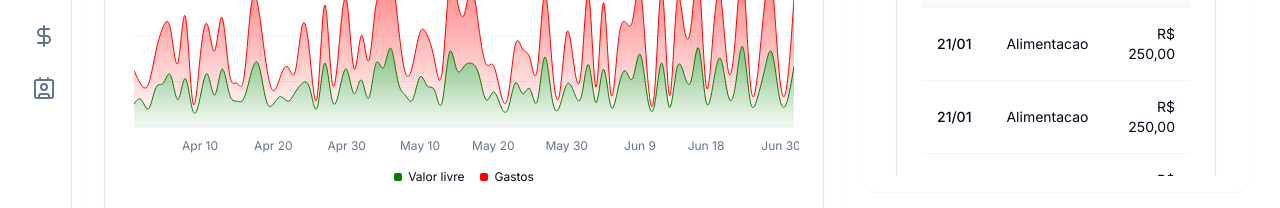
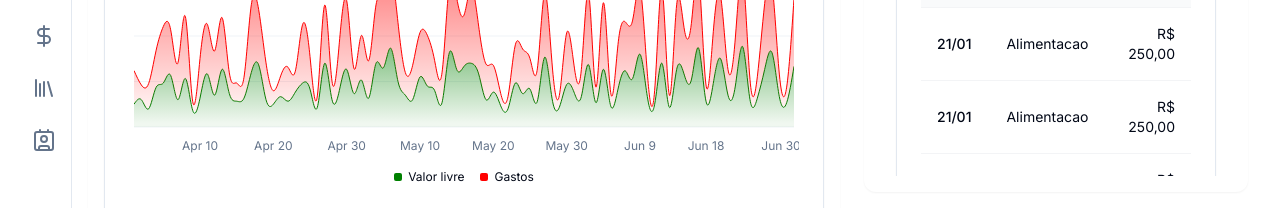
Before and after one commit to graciiano/Gerenciamento-de-gastos, a Next.js app in the folder my-app/: page /dashboard in a window 1280 px wide. Shown: the part 262-470 px from the top of the page. Built offline with nearby package versions, Linux system fonts and the light colour scheme.

Commit message:
Feat: adicionando a rota (/sobre) na sideBar.

```diff
--- a/my-app/components/sideBar/sideBar.tsx
+++ b/my-app/components/sideBar/sideBar.tsx
@@ -11,6 +11,7 @@ import {
   History,
   Home,
   Landmark,
+  Library,
   LogOut,
   Package,
   PanelBottom,
@@ -139,6 +140,23 @@ export default function SideBar() {
             <Tooltip>
               <TooltipTrigger asChild>
                 <Link
+                  href="/sobre"
+                  className="flex h-9 w-9 shrink-0 items-center justify-center bg-primary rounded-lg text-muted-foreground transition-colors hover:text-foreground bg-white "
+                >
+                  <Library className="h-6 w-6" />
+                  <span className="sr-only">Sobre</span>
+                </Link>
+              </TooltipTrigger>
+              <TooltipContent
+                className="bg-secondary rounded-md p-1"
+                side="right"
+              >
+                Sobre
+              </TooltipContent>
+            </Tooltip>
+            <Tooltip>
+              <TooltipTrigger asChild>
+                <Link
                   href="/contato"
                   className="flex h-9 w-9 shrink-0 items-center justify-center bg-primary rounded-lg text-muted-foreground transition-colors hover:text-foreground bg-white "
                 >
```
